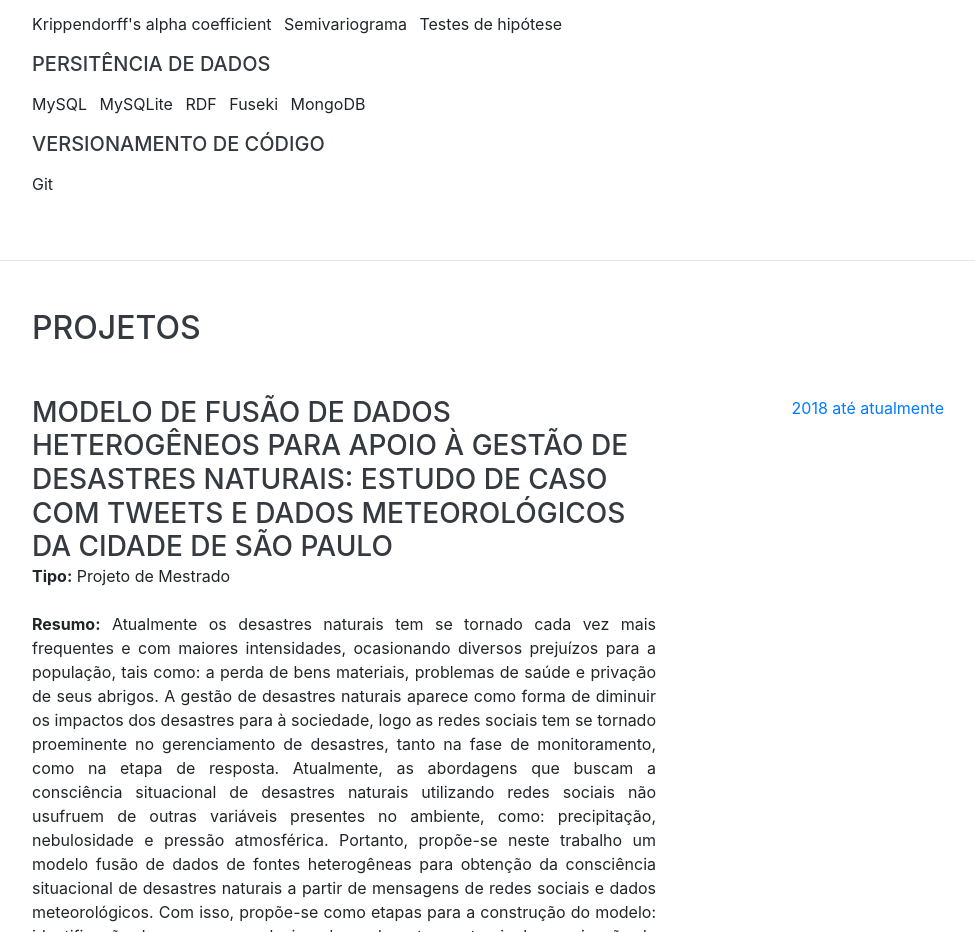
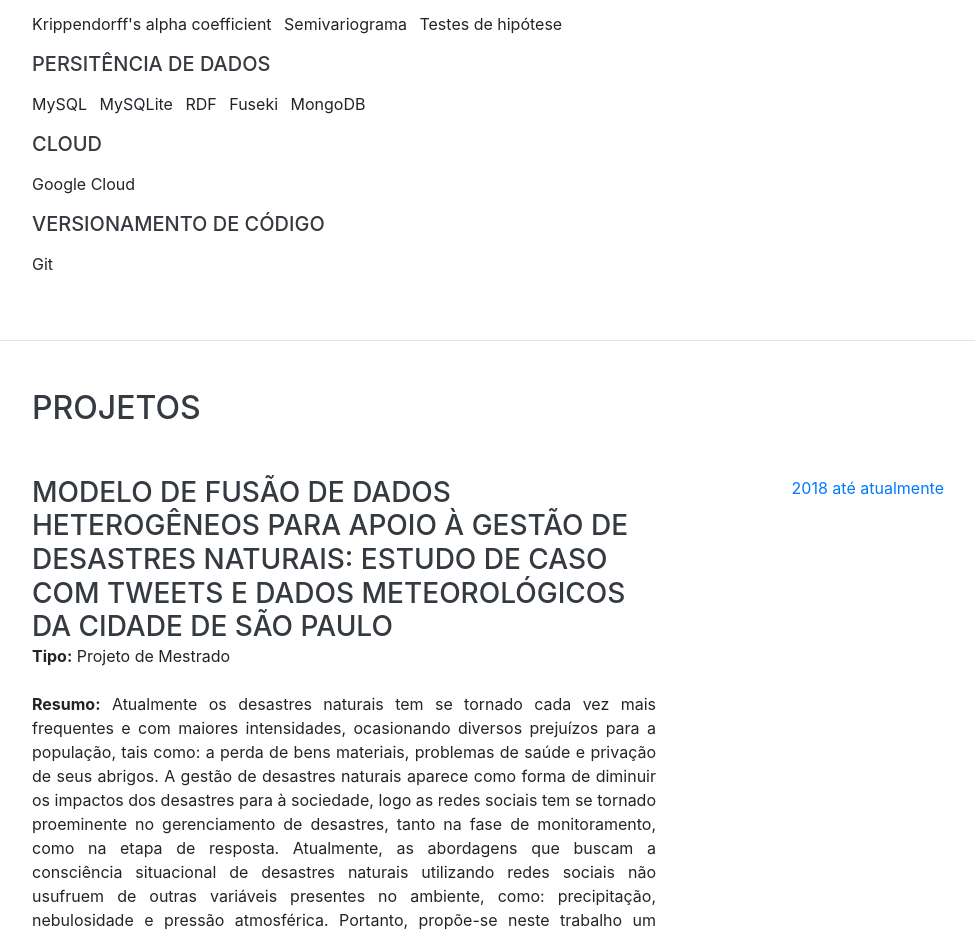
Before and after one commit to thiagogcosta/thiagogcosta.github.io, a website with bundled scripts: page index.html in a window 1280 px wide. Shown: the part 5780-6712 px from the top of the page, without its empty margins (288-1263 px from the left). Built offline with nearby package versions, Linux system fonts and the light colour scheme; a web font is replaced by a local one.

Commit message:
update habilities

```diff
--- a/index.html
+++ b/index.html
@@ -413,6 +413,10 @@
           <li class="list-inline-item">RDF</li>
           <li class="list-inline-item">Fuseki</li>
           <li class="list-inline-item">MongoDB</li>
+        </ul>
+        <h5 class="mb-3">Cloud</h5>
+        <ul class="list-inline">
+          <li class="list-inline-item">Google Cloud</li>
         </ul>
         <h5 class="mb-3">Versionamento de Código</h5>
         <ul class="list-inline">
```
